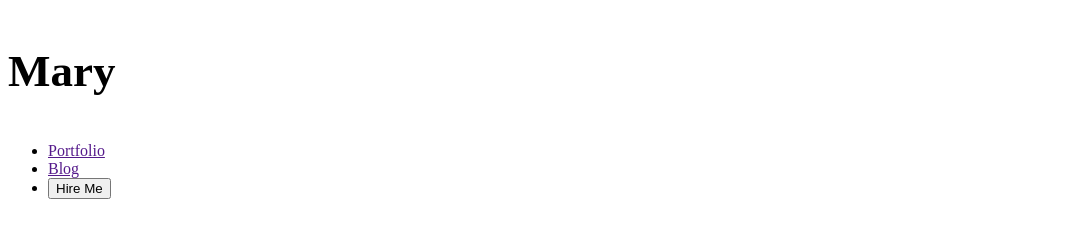
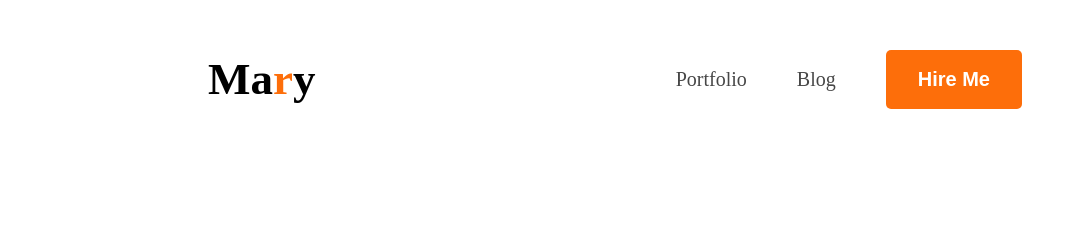
Before and after one commit to jpbulbul/web-developer-portfolio, a plain HTML site: page index.html in a window 1280 px wide. Shown: the whole page, without its empty margins (0-1077 px from the left). Drawn offline with Linux system fonts and the light colour scheme.

Commit message:
abbba init

```diff
--- a/index.html
+++ b/index.html
@@ -9,11 +9,11 @@
 <body>
     <header>
           <nav>
-               <h3 class="nav-title">Mary</h3>
+               <h3 class="nav-title">Ma<span class="text-primary">r</span>y</h3>
                <ul>
-                   <li><a href="">Portfolio</a></li>
-                   <li><a href="">Blog</a></li>
-                   <li><a href=""><button>Hire Me</button></a></li>
+                   <li><a class="dark2" href="">Portfolio</a></li>
+                   <li><a class="dark2" href="">Blog</a></li>
+                   <li><a href=""><button class="btn-primary">Hire Me</button></a></li>
                </ul>
           </nav>
     </header>
--- a/styles/portfolio.css
+++ b/styles/portfolio.css
@@ -1,13 +1,41 @@
 @import url('https://fonts.googleapis.com/css2?family=Open+Sans:ital,wght@0,300..800;1,300..800&family=Work+Sans:ital,wght@0,100..900;1,100..900&display=swap');
 /* *shared style* */
 .text-primary{
-    color: FD6E0A;
+    color: #FD6E0A;
+}
+.dark2{
+    color: #474747;
+}
+.btn-primary{
+    background-color: #FD6E0A;
+    font-weight: bold;
+    color:white;
+    padding: 18px 32px;
+    border-radius: 5px;
+    font-size: 20px;
+    border: none;
 }
 /* nav-style */
-.nav{
+nav{
     display: flex;
+    align-items: center;
+    justify-content: space-between;
+    margin: 0px 200px;
 }
+
 .nav-title{
     font-size: 45px;
     font-weight: 600;
 }
+nav ul{
+    display: flex;
+    align-items: center;
+}
+nav ul li{
+    list-style: none;
+    margin-right: 50px;
+}
+nav li a{
+    text-decoration: none;
+    font-size: 20px;
+}
```
